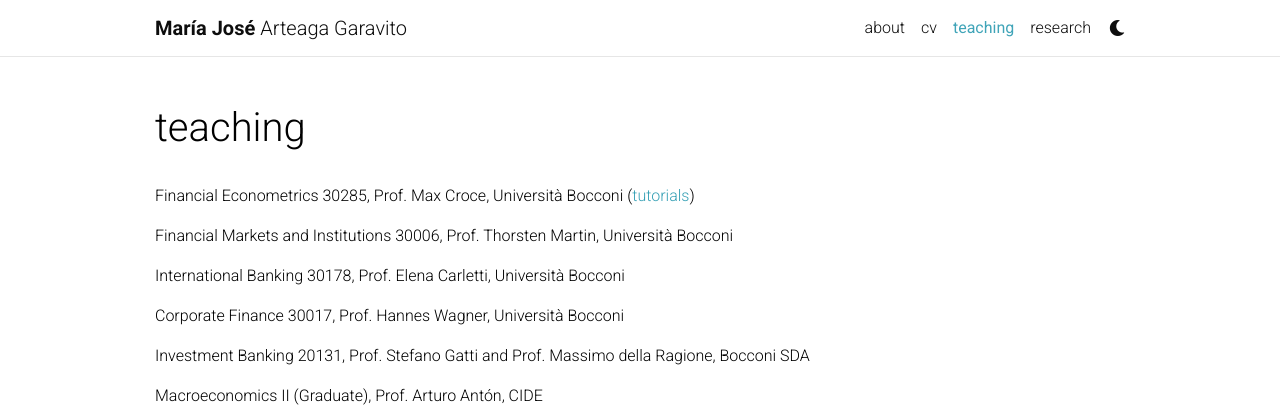
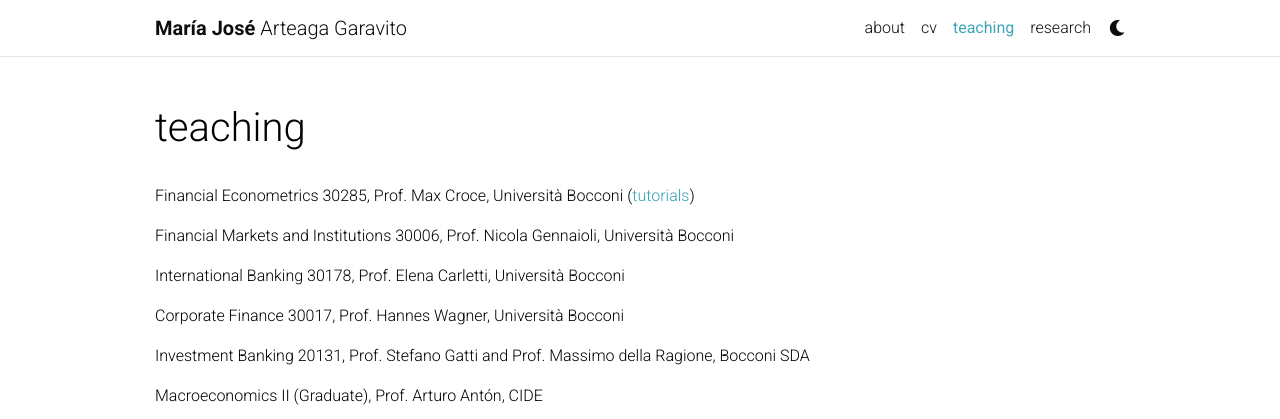
Before and after one commit to majoarteaga/majoarteaga.github.io, a Jekyll site: the page built from _pages/teaching.md, in a window 1280 px wide. Shown: the top 419 px of the page. Built offline with Jekyll 4.4.1, drawn with Linux system fonts in a browser that asks for light colours; comment, search, counter and statistics services are not loaded; a style sheet for code colours, icons or effects is not loaded.

Commit message:
Update teaching.md

```diff
--- a/_pages/teaching.md
+++ b/_pages/teaching.md
@@ -9,7 +9,7 @@ nav_order: 5
 
 Financial Econometrics 30285, Prof. Max Croce, Università Bocconi (<a href='https://www.dropbox.com/sh/lnwrpir1u4rnyj0/AABRyR8Pt-Cp5ydGE2L7s_t8a?dl=0'>tutorials</a>)
 
-Financial Markets and Institutions 30006, Prof. Thorsten Martin, Università Bocconi
+Financial Markets and Institutions 30006, Prof. Nicola Gennaioli, Università Bocconi
 
 International Banking 30178, Prof. Elena Carletti, Università Bocconi
 
```
